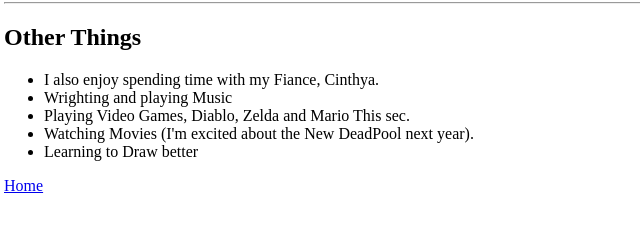
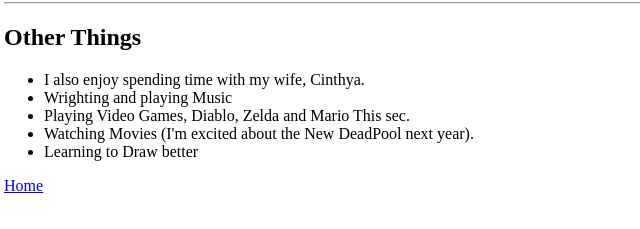
Before and after one commit to I-Am-Booger/HTML-portfolio, a plain HTML site: page hobbies.html in a window 1280 px wide. Shown: the part 195-424 px from the top of the page, 4-644 px from the left. Drawn offline with Linux system fonts and the light colour scheme.

Commit message:
Add files via upload

```diff
--- a/hobbies.html
+++ b/hobbies.html
@@ -16,7 +16,7 @@
     <hr>
     <h2>Other Things</h2>
     <ul>
-        <li>I also enjoy spending time with my Fiance, Cinthya.</li>
+        <li>I also enjoy spending time with my wife, Cinthya.</li>
         <li>Wrighting and playing Music</li>
         <li>Playing Video Games, Diablo, Zelda and Mario This sec.</li>
         <li>Watching Movies &#40;I'm excited about the New DeadPool next year&#41;.</li>
```
